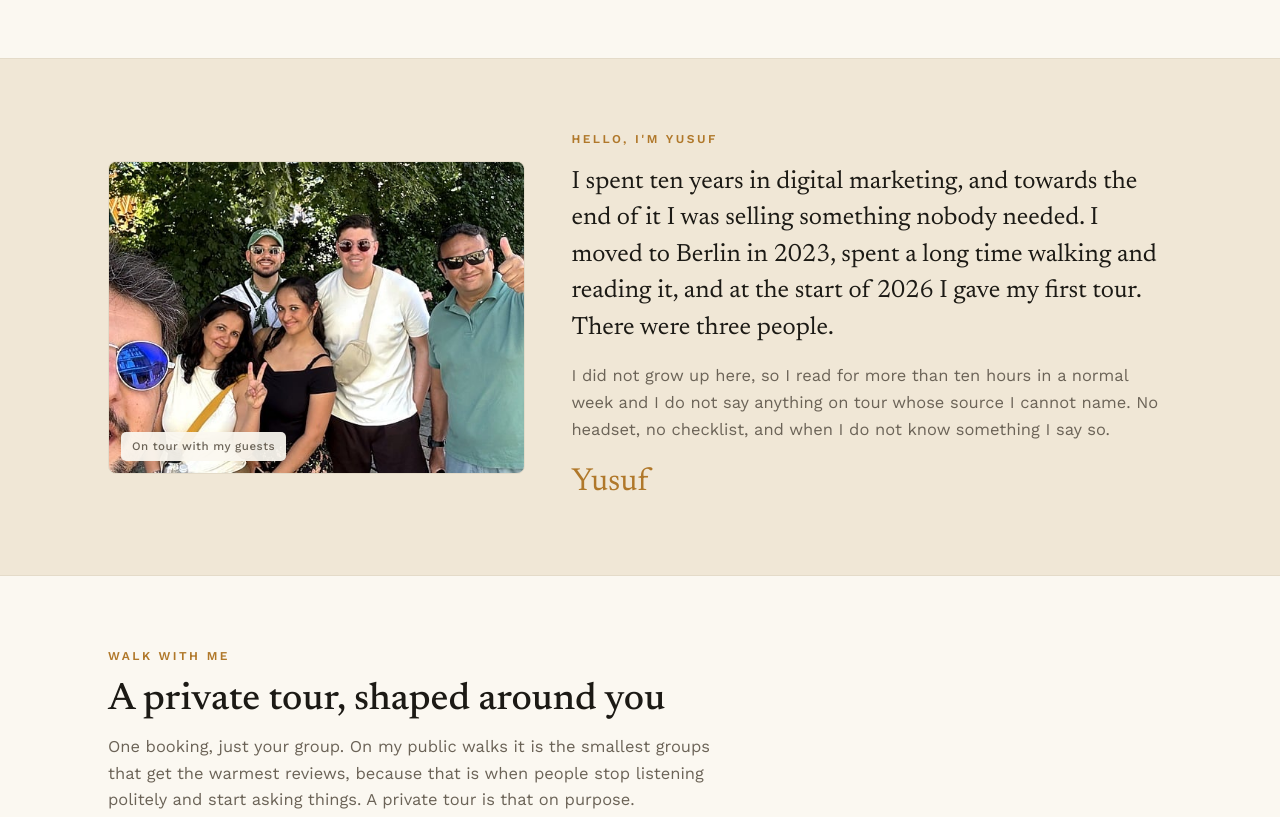
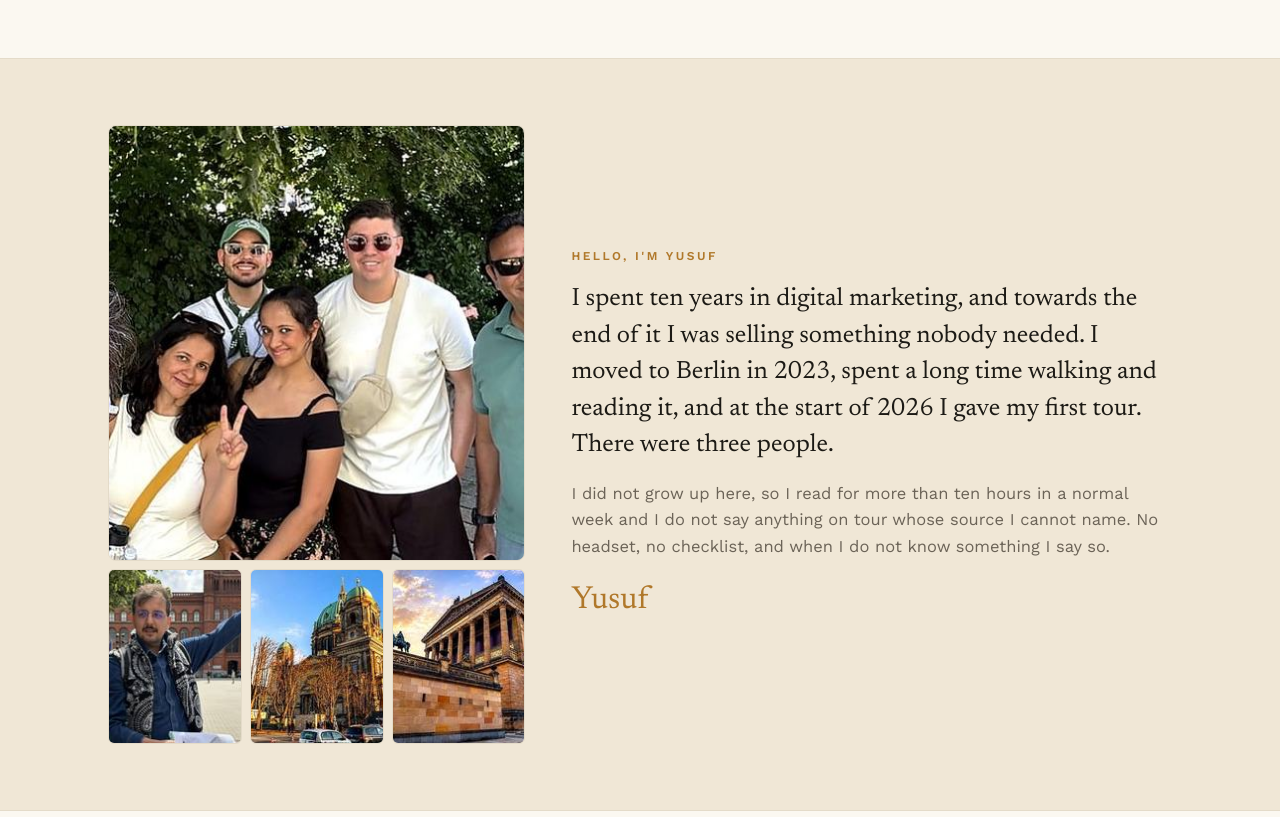
Before and after one commit to fenerszymanski/yusufucuz.com, a website: page index.html in a window 1280 px wide. Shown: the part 771-1588 px from the top of the page. Drawn offline with nearby package versions, Linux system fonts and the light colour scheme.

Commit message:
Replace the cropped story photo with a small tour gallery
The single "My story" photo was object-fit:cover cropped to 4/3, which
cut Yusuf's face off at the left edge. Swapped it for a compact gallery:
one wide group shot plus a row of three (guiding, the Dom and TV tower,
the Altes Museum at golden hour), all at the photos' native 3:2-ish ratio
so almost nothing is cropped and no face is cut. Kept the section height
roughly the same, so it does not grow.

```diff
--- a/index.html
+++ b/index.html
@@ -77,10 +77,11 @@
   #private{padding:66px 28px}
   .story{background:var(--sand);border-top:1px solid var(--line);border-bottom:1px solid var(--line)}
   .story-grid{display:grid;grid-template-columns:.82fr 1.18fr;gap:46px;align-items:center}
-  .story .photo{aspect-ratio:4/3;border-radius:8px;overflow:hidden;border:1px solid var(--line);position:relative}
-  .story .photo img{width:100%;height:100%;object-fit:cover}
-  .story .photo figcaption{position:absolute;left:12px;bottom:12px;background:#fbf8f1ee;color:var(--muted);
-    font-size:11.5px;letter-spacing:.5px;padding:5px 11px;border-radius:5px;font-weight:500}
+  /* Story gallery: one wide shot + a row of three, all at the tour photos'
+     native 3:2-ish ratio so object-fit barely crops (faces stay whole). */
+  .story-gallery{display:grid;grid-template-columns:repeat(3,1fr);gap:8px}
+  .story-gallery img{width:100%;aspect-ratio:770/420;object-fit:cover;border-radius:6px;border:1px solid var(--line);display:block}
+  .story-gallery .g-hero{grid-column:1 / -1;border-radius:8px}
   .story blockquote{font-size:25px;line-height:1.46;font-weight:400;margin:14px 0 16px;color:var(--ink)}
   .sign{font-size:32px;color:var(--ochre)}
 
@@ -204,10 +205,12 @@
 </header>
 
 <section class="story" id="story"><div class="wrap story-grid">
-  <figure class="photo">
-    <img src="assets/guests.jpg" alt="Yusuf with a group of guests on tour in Berlin" loading="lazy">
-    <figcaption>On tour with my guests</figcaption>
-  </figure>
+  <div class="story-gallery">
+    <img class="g-hero" src="assets/story/hero.jpg" width="800" height="436" loading="lazy" alt="Yusuf with a group of guests after a tour in Berlin">
+    <img src="assets/story/g1.jpg" width="320" height="175" loading="lazy" alt="Yusuf guiding guests in front of the Rotes Rathaus">
+    <img src="assets/story/g2.jpg" width="320" height="175" loading="lazy" alt="The Berliner Dom and the TV Tower on an autumn walk">
+    <img src="assets/story/g3.jpg" width="320" height="175" loading="lazy" alt="The Altes Museum on Museum Island at golden hour">
+  </div>
   <div>
     <span class="eyebrow">Hello, I'm Yusuf</span>
     <blockquote class="fr">I spent ten years in digital marketing, and towards the end of it I was selling something nobody needed. I moved to Berlin in 2023, spent a long time walking and reading it, and at the start of 2026 I gave my first tour. There were three people.</blockquote>
```
Also changed, not shown: widget/yu-home-element.js (+2 -2 lines), assets/story/g1.jpg (added), assets/story/g2.jpg (added), assets/story/g3.jpg (added), assets/story/hero.jpg (added).
